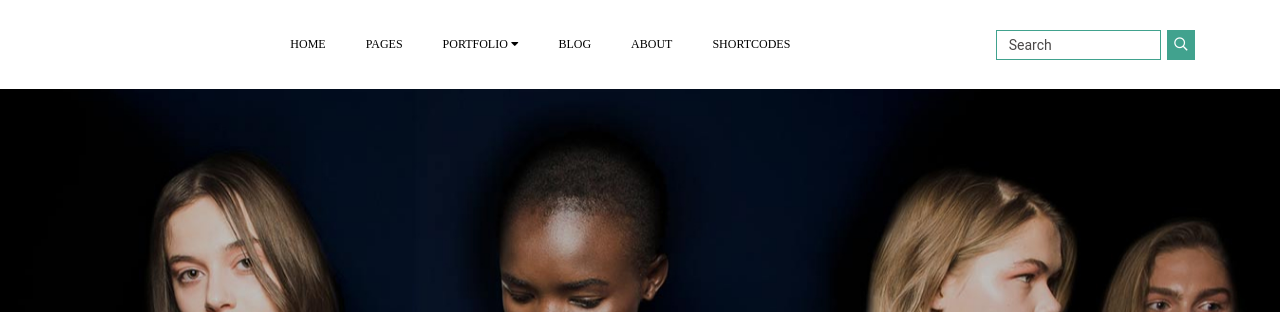
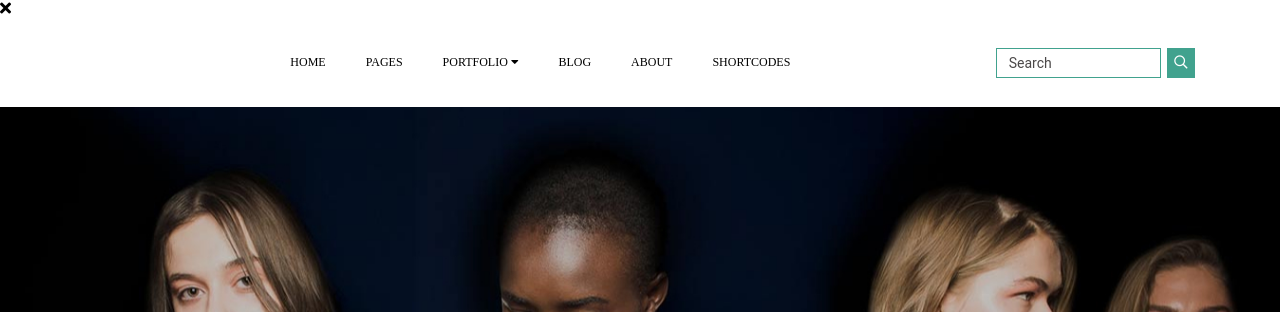
Before and after one commit to ProwebMelan/grayson, a plain HTML site: page index.html in a window 1280 px wide. Shown: the top 312 px of the page. Drawn offline with Linux system fonts and the light colour scheme; a web font is replaced by a local one.

Commit message:
modal html

```diff
--- a/index.html
+++ b/index.html
@@ -11,12 +11,16 @@
 </head>
 <body>
      <div class="window">
-          <form action="" class="window__form"></form>
+          <form action="" class="window__form">
+               <a href="" class="window__close">
+                    <i class="fas fa-times"></i>
+               </a>
+          </form>
      </div>
    <header class="header">
         <nav class="nav">
             <div class="container nav__content">
-               <a href="" class="logo"></a>
+               <a href="" class="logo"><img src="img/logo.svg`" alt=""></a>
 
                 <button class="nav__burger">
                     <i class="fas fa-bars"></i>
```
